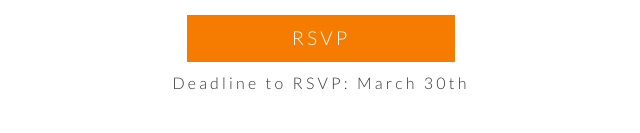
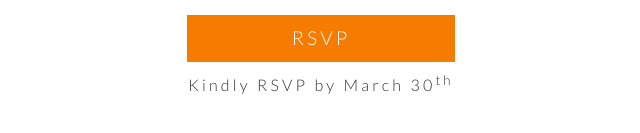
Before and after one commit to ashnehete/wedding, a React (Vite) app: page / in a window 1280 px wide. Shown: the part 919-1052 px from the top of the page, without its empty margins (319-959 px from the left). Built offline with nearby package versions, Linux system fonts and the light colour scheme.

Commit message:
style: Update RSVP deadline message to "Kindly RSVP by March 30<sup>th</sup>" for consistency across pages.

```diff
--- a/src/pages/Home.jsx
+++ b/src/pages/Home.jsx
@@ -60,7 +60,7 @@ const Home = () => {
                     RSVP
                 </a>
                 <div style={{ fontSize: '1rem' }}>
-                    Deadline to RSVP: March 30th
+                    Kindly RSVP by March 30<sup>th</sup>
                 </div>
             </div>
             {/* Map */}
--- a/src/pages/RSVP.jsx
+++ b/src/pages/RSVP.jsx
@@ -2,7 +2,7 @@ const RSVP = () => {
     return (
         <div className="page-content">
             <p style={{ textAlign: 'center', fontStyle: 'italic', marginBottom: '2rem' }}>
-                Please RSVP by March 30<sup>th</sup>.
+                Kindly RSVP by March 30<sup>th</sup>
             </p>
             <div style={{
                 position: 'relative',
```
